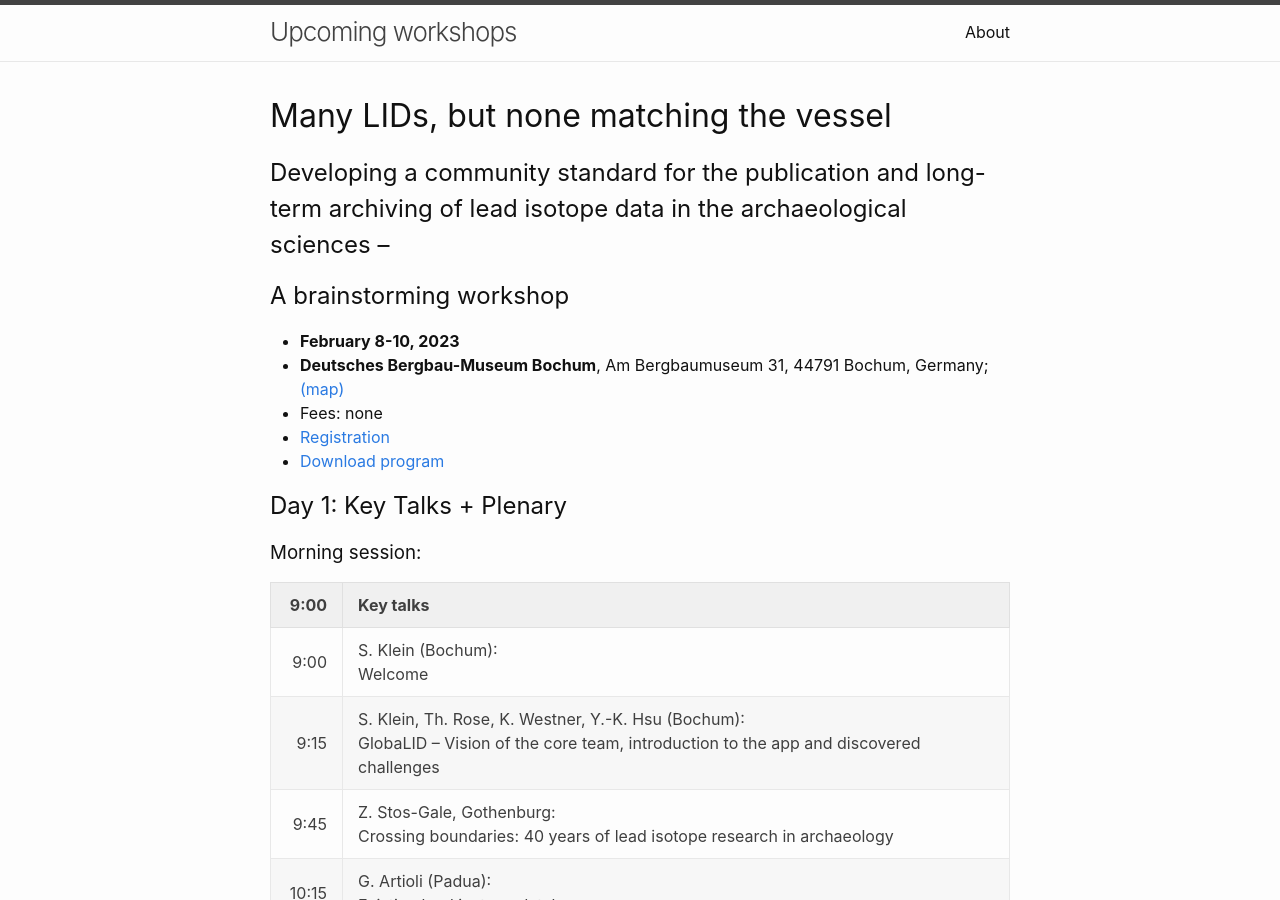
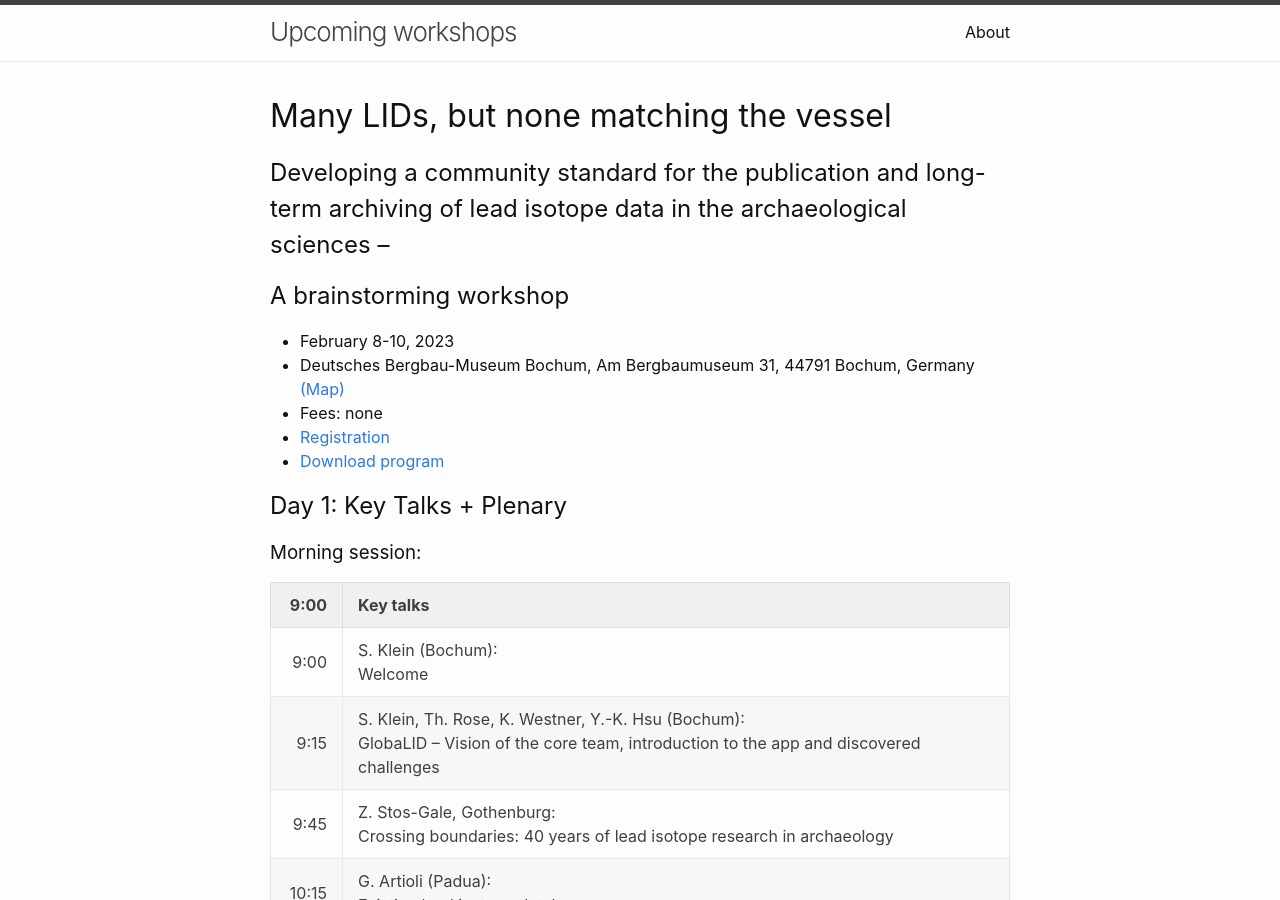
Before and after one commit to archmetalDBM/workshop, a Jekyll site: the page built from index.md, in a window 1280 px wide and 900 px high. Built offline with Jekyll 4.4.1, drawn with Linux system fonts in a browser that asks for light colours; some of the changed lines change nothing that is shown; some of the changed text lies outside the part shown.

Commit message:
fix formatting

```diff
--- a/index.md
+++ b/index.md
@@ -12,8 +12,8 @@ title: "Many LIDs, but none matching the vessel"
 ## Developing a community standard for the publication and long-term archiving of lead isotope data in the archaeological sciences --
 ## A brainstorming workshop
 
-* **February 8-10, 2023**
-* **Deutsches Bergbau-Museum Bochum**, Am Bergbaumuseum 31, 44791 Bochum, Germany; [(map)](https://goo.gl/maps/WSwNwKTydiER1Wg56)
+* February 8-10, 2023
+* Deutsches Bergbau-Museum Bochum, Am Bergbaumuseum 31, 44791 Bochum, Germany [(Map)](https://goo.gl/maps/f6aSnYBZnzhVebAc9)
 * Fees: none
 * [Registration](https://terminplaner.dfn.de/DWabVr7CAhFxjY2N)
 * [Download program](assets/workshop_globalid-1.pdf)
@@ -80,7 +80,7 @@ title: "Many LIDs, but none matching the vessel"
 * *Short coffee break*
 * Return to the round tables: Define the discussed standards, taking into account the feedback from the plenary
 
-#### 13:00: *Lunch break*
+#### *13:00: Lunch break*
 
 ### 14:30 -- 16:00: Afternoon session, final plenary
 
```
